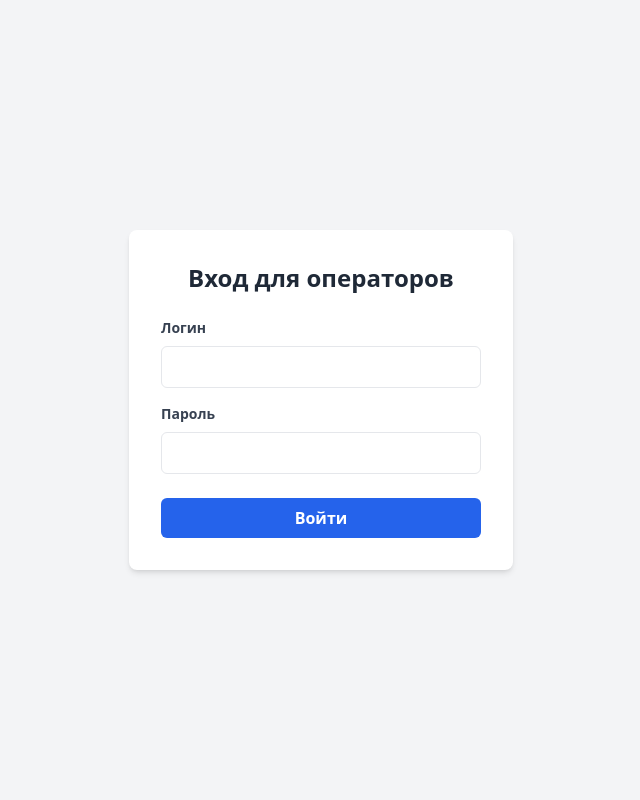
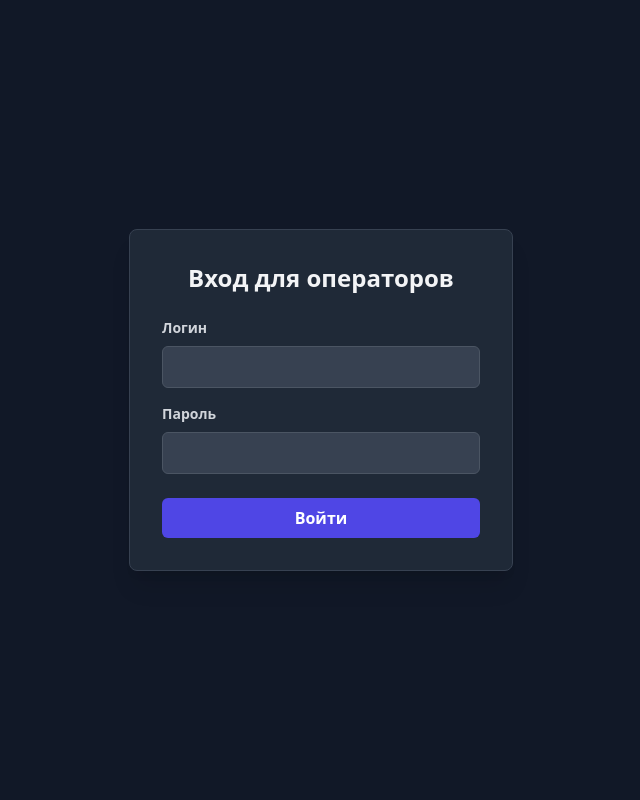
Before and after one commit to ChocoPichu/QorQan, a Flask app: page / in a window 1280 px wide. Shown: the whole page, without its empty margins (319-959 px from the left). Run offline with Flask 3, Linux system fonts and the light colour scheme; some libraries are stand-ins or nearby versions.

Commit message:
feat: dark theme for operator dashboard
- Switch from white/gray-100 to black/gray-900 background
- Dark inputs, cards, sidebar, modals, and chat bubbles
- Indigo accent instead of blue for better dark contrast
- Custom bg-gray-750 for hover states not in Tailwind defaults
- Adjusted all text colors for readability on dark surfaces

```diff
--- a/src/dashboard/static/style.css
+++ b/src/dashboard/static/style.css
@@ -1,17 +1,12 @@
-/* Custom Scrollbar for the chat area and sidebar */
-::-webkit-scrollbar {
-    width: 6px;
-}
+/* Dark theme scrollbar */
+::-webkit-scrollbar { width: 6px; }
+::-webkit-scrollbar-track { background: #1f2937; }
+::-webkit-scrollbar-thumb { background: #4b5563; border-radius: 4px; }
+::-webkit-scrollbar-thumb:hover { background: #6b7280; }
 
-::-webkit-scrollbar-track {
-    background: transparent;
-}
-
-::-webkit-scrollbar-thumb {
-    background: #cbd5e1;
-    border-radius: 4px;
-}
-
-::-webkit-scrollbar-thumb:hover {
-    background: #94a3b8;
-}
+/* Toast overrides for dark theme */
+.toast { background: #374151 !important; color: #f3f4f6 !important; }
+.toast.toast-warn { background: #92400e !important; }
+.toast.toast-info { background: #1e40af !important; }
+.toast.toast-success { background: #166534 !important; }
+.toast.toast-error { background: #991b1b !important; }
--- a/src/dashboard/templates/index.html
+++ b/src/dashboard/templates/index.html
@@ -8,22 +8,22 @@
     <script defer src="https://cdn.jsdelivr.net/npm/alpinejs@3.x.x/dist/cdn.min.js"></script>
     <link rel="stylesheet" href="/static/style.css">
 </head>
-<body class="bg-gray-100 h-screen flex overflow-hidden" x-data="operatorDashboard()">
+<body class="bg-gray-900 h-screen flex overflow-hidden" x-data="operatorDashboard()">
 
-    <div x-show="!isLoggedIn" class="fixed inset-0 bg-gray-100 z-50 flex items-center justify-center" x-cloak>
-        <div class="bg-white p-8 rounded-lg shadow-md w-96">
-            <h2 class="text-2xl font-bold text-center text-gray-800 mb-6">Вход для операторов</h2>
+    <div x-show="!isLoggedIn" class="fixed inset-0 bg-gray-900 z-50 flex items-center justify-center" x-cloak>
+        <div class="bg-gray-800 p-8 rounded-lg shadow-xl w-96 border border-gray-700">
+            <h2 class="text-2xl font-bold text-center text-gray-100 mb-6">Вход для операторов</h2>
             <form @submit.prevent="login">
                 <div class="mb-4">
-                    <label class="block text-gray-700 text-sm font-bold mb-2">Логин</label>
-                    <input x-model="loginData.username" type="text" class="w-full border rounded-md px-3 py-2 focus:ring-2 focus:ring-blue-500 outline-none" required>
+                    <label class="block text-gray-300 text-sm font-bold mb-2">Логин</label>
+                    <input x-model="loginData.username" type="text" class="w-full border border-gray-600 rounded-md px-3 py-2 bg-gray-700 text-gray-100 focus:ring-2 focus:ring-indigo-500 outline-none" required>
                 </div>
                 <div class="mb-6">
-                    <label class="block text-gray-700 text-sm font-bold mb-2">Пароль</label>
-                    <input x-model="loginData.password" type="password" class="w-full border rounded-md px-3 py-2 focus:ring-2 focus:ring-blue-500 outline-none" required>
+                    <label class="block text-gray-300 text-sm font-bold mb-2">Пароль</label>
+                    <input x-model="loginData.password" type="password" class="w-full border border-gray-600 rounded-md px-3 py-2 bg-gray-700 text-gray-100 focus:ring-2 focus:ring-indigo-500 outline-none" required>
                 </div>
-                <div x-show="loginError" class="text-red-500 text-sm mb-4 text-center" x-text="loginError"></div>
-                <button type="submit" class="w-full bg-blue-600 hover:bg-blue-700 text-white font-bold py-2 px-4 rounded-md transition-colors">
+                <div x-show="loginError" class="text-red-400 text-sm mb-4 text-center" x-text="loginError"></div>
+                <button type="submit" class="w-full bg-indigo-600 hover:bg-indigo-500 text-white font-bold py-2 px-4 rounded-md transition-colors">
                     Войти
                 </button>
             </form>
@@ -32,25 +32,25 @@
 
     <div x-show="isLoggedIn" class="w-full h-full flex" x-cloak>
 
-        <aside class="w-1/3 bg-white border-r border-gray-200 flex flex-col h-full">
+        <aside class="w-1/3 bg-gray-800 border-r border-gray-700 flex flex-col h-full">
 
-            <div class="p-4 border-b border-gray-200 bg-blue-50 text-blue-800 flex justify-between items-center">
+            <div class="p-4 border-b border-gray-700 bg-gray-750 flex justify-between items-center">
                 <div>
-                    <span class="font-bold text-lg">QorQan's Dashboard</span>
-                    <span class="block text-xs text-blue-600" x-text="'Вы вошли как: ' + operatorName"></span>
+                    <span class="font-bold text-lg text-gray-100">QorQan's Dashboard</span>
+                    <span class="block text-xs text-indigo-400" x-text="'Вы вошли как: ' + operatorName"></span>
                 </div>
-                <button @click="logout" class="text-xs bg-red-100 text-red-600 hover:bg-red-200 px-3 py-1 rounded-md transition-colors">Выйти</button>
+                <button @click="logout" class="text-xs bg-red-900/50 text-red-300 hover:bg-red-800 px-3 py-1 rounded-md transition-colors">Выйти</button>
             </div>
 
-            <div class="flex border-b border-gray-200">
+            <div class="flex border-b border-gray-700">
                 <button @click="activeTab = 'tickets'"
                         class="flex-1 py-2 text-sm font-medium transition-colors"
-                        :class="activeTab === 'tickets' ? 'text-blue-600 border-b-2 border-blue-600' : 'text-gray-500 hover:text-gray-700'">
+                        :class="activeTab === 'tickets' ? 'text-indigo-400 border-b-2 border-indigo-500' : 'text-gray-400 hover:text-gray-200'">
                     🎫 Заявки
                 </button>
                 <button @click="activeTab = 'blacklist'; fetchBlacklist()"
                         class="flex-1 py-2 text-sm font-medium transition-colors"
-                        :class="activeTab === 'blacklist' ? 'text-red-600 border-b-2 border-red-600' : 'text-gray-500 hover:text-gray-700'">
+                        :class="activeTab === 'blacklist' ? 'text-red-400 border-b-2 border-red-500' : 'text-gray-400 hover:text-gray-200'">
                     🔨 Чёрный список
                 </button>
             </div>
@@ -59,27 +59,27 @@
                 <template x-for="ticket in tickets" :key="ticket.id">
                     <div @click="selectTicket(ticket)"
                          class="p-4 rounded-lg cursor-pointer border transition-colors shadow-sm"
-                         :class="activeTicket?.id === ticket.id ? 'border-blue-500 bg-blue-50' : 'border-gray-200 hover:bg-gray-50'">
+                         :class="activeTicket?.id === ticket.id ? 'border-indigo-500 bg-gray-700' : 'border-gray-600 hover:bg-gray-750'">
 
                         <div class="flex justify-between items-start mb-2">
                             <div class="flex items-center gap-2">
-                                <span class="font-bold text-gray-800" x-text="ticket.full_name"></span>
+                                <span class="font-bold text-gray-100" x-text="ticket.full_name"></span>
                                 <span x-show="ticket.has_unread"
                                       class="inline-block w-2.5 h-2.5 rounded-full bg-red-500 unread-pulse"
                                       title="Новое сообщение!"></span>
                             </div>
                             <span class="text-xs px-2 py-1 rounded-full text-white"
-                                  :class="{ 'bg-red-500': ticket.urgency === 'danger', 'bg-green-500': ticket.urgency === 'safe', 'bg-yellow-500': ticket.urgency === 'notsure' }"
+                                  :class="{ 'bg-red-600': ticket.urgency === 'danger', 'bg-green-600': ticket.urgency === 'safe', 'bg-yellow-600': ticket.urgency === 'notsure' }"
                                   x-text="ticket.urgency === 'danger' ? 'ОПАСНО' : (ticket.urgency === 'safe' ? 'В БЕЗОПАСНОСТИ' : 'НЕ УВЕРЕН')"></span>
                         </div>
 
-                        <div class="flex justify-between text-sm text-gray-500">
+                        <div class="flex justify-between text-sm text-gray-400">
                             <span x-text="'Статус: ' + (ticket.status === 'waiting' ? 'В очереди' : 'Активен')"></span>
                             <span x-text="new Date(ticket.created_at).toLocaleTimeString()"></span>
                         </div>
 
                         <template x-if="ticket.status === 'waiting'">
-                            <button @click.stop="acceptTicket(ticket.id)" class="mt-3 w-full bg-blue-600 hover:bg-blue-700 text-white py-1.5 rounded-md text-sm font-medium transition-colors">
+                            <button @click.stop="acceptTicket(ticket.id)" class="mt-3 w-full bg-indigo-600 hover:bg-indigo-500 text-white py-1.5 rounded-md text-sm font-medium transition-colors">
                                 Принять чат
                             </button>
                         </template>
@@ -89,49 +89,49 @@
             </div>
 
             <div x-show="activeTab === 'blacklist'" class="flex-1 overflow-y-auto p-4 space-y-3">
-                <div x-show="blacklist.length === 0" class="text-center text-gray-400 mt-10 text-sm">
+                <div x-show="blacklist.length === 0" class="text-center text-gray-500 mt-10 text-sm">
                     🎉 Заблокированных пользователей нет!
                 </div>
                 <template x-for="user in blacklist" :key="user.telegram_id">
-                    <div class="p-3 rounded-lg border border-red-200 bg-red-50 shadow-sm">
+                    <div class="p-3 rounded-lg border border-red-900 bg-red-900/20 shadow-sm">
                         <div class="flex justify-between items-start">
                             <div>
-                                <p class="font-bold text-gray-800 text-sm" x-text="user.full_name"></p>
-                                <p class="text-xs text-gray-500" x-text="user.username"></p>
+                                <p class="font-bold text-gray-100 text-sm" x-text="user.full_name"></p>
+                                <p class="text-xs text-gray-400" x-text="user.username"></p>
                             </div>
                             <button @click="unbanUser(user.telegram_id)"
-                                    class="text-xs bg-green-100 text-green-700 hover:bg-green-200 px-2 py-1 rounded transition-colors">
+                                    class="text-xs bg-green-900/50 text-green-300 hover:bg-green-800 px-2 py-1 rounded transition-colors">
                                 ✅ Разблокировать
                             </button>
                         </div>
-                        <p class="text-xs text-red-600 mt-1" x-text="'Причина: ' + user.reason"></p>
-                        <p class="text-xs text-gray-400 mt-0.5" x-text="'Забанил: ' + user.banned_by + ' · ' + new Date(user.banned_at).toLocaleDateString()"></p>
+                        <p class="text-xs text-red-400 mt-1" x-text="'Причина: ' + user.reason"></p>
+                        <p class="text-xs text-gray-500 mt-0.5" x-text="'Забанил: ' + user.banned_by + ' · ' + new Date(user.banned_at).toLocaleDateString()"></p>
                     </div>
                 </template>
             </div>
 
         </aside>
 
-        <main class="w-2/3 flex flex-col h-full bg-gray-50">
-            <div x-show="!activeTicket" class="flex-1 flex items-center justify-center text-gray-400">
+        <main class="w-2/3 flex flex-col h-full bg-gray-900">
+            <div x-show="!activeTicket" class="flex-1 flex items-center justify-center text-gray-500">
                 <p>Выберите заявку, чтобы просмотреть чат.</p>
             </div>
 
             <template x-if="activeTicket">
                 <div class="flex-1 flex flex-col h-full">
-                    <header class="p-4 bg-white border-b border-gray-200 flex justify-between items-center shadow-sm">
+                    <header class="p-4 bg-gray-800 border-b border-gray-700 flex justify-between items-center shadow-sm">
                         <div>
-                            <h2 class="font-bold text-lg text-gray-800" x-text="'Чат с ' + activeTicket.full_name"></h2>
-                            <p class="text-sm text-gray-500" x-text="activeTicket.username"></p>
+                            <h2 class="font-bold text-lg text-gray-100" x-text="'Чат с ' + activeTicket.full_name"></h2>
+                            <p class="text-sm text-gray-400" x-text="activeTicket.username"></p>
                         </div>
                         <div class="flex gap-2">
                             <template x-if="activeTicket.status === 'active'">
                                 <button @click="openBanModal()"
-                                        class="px-4 py-2 bg-orange-100 text-orange-700 hover:bg-orange-200 rounded-md font-medium text-sm transition-colors">
-                                    🔨 Заблокировать
+                                        class="px-4 py-2 bg-orange-900/50 text-orange-300 hover:bg-orange-800 rounded-md font-medium text-sm transition-colors">
+                                    🔴 Заблокировать
                                 </button>
                             </template>
-                            <button @click="closeTicket(activeTicket.id)" class="px-4 py-2 bg-red-100 text-red-700 hover:bg-red-200 rounded-md font-medium text-sm transition-colors">
+                            <button @click="closeTicket(activeTicket.id)" class="px-4 py-2 bg-red-900/50 text-red-300 hover:bg-red-800 rounded-md font-medium text-sm transition-colors">
                                 Завершить сессию
                             </button>
                         </div>
@@ -140,7 +140,7 @@
                     <div class="flex-1 overflow-y-auto p-4 space-y-4" id="chat-container">
                         <template x-for="msg in messages" :key="msg.id">
                             <div class="flex" :class="msg.sender_type === 'operator' ? 'justify-end' : 'justify-start'">
-                                <div class="max-w-[70%] rounded-lg px-4 py-2" :class="msg.sender_type === 'operator' ? 'bg-blue-600 text-white rounded-br-none' : 'bg-gray-200 text-gray-800 rounded-bl-none'">
+                                <div class="max-w-[70%] rounded-lg px-4 py-2" :class="msg.sender_type === 'operator' ? 'bg-indigo-600 text-white rounded-br-none' : 'bg-gray-700 text-gray-100 rounded-bl-none'">
                                     <p x-text="msg.text" class="break-words"></p>
                                     <template x-if="msg.photo_id"><span class="text-xs italic opacity-75 mt-1 block">[Фото]</span></template>
                                     <span class="text-[10px] opacity-70 block mt-1 text-right" x-text="new Date(msg.timestamp).toLocaleTimeString()"></span>
@@ -149,14 +149,14 @@
                         </template>
                     </div>
 
-                    <div class="p-4 bg-white border-t border-gray-200" x-show="activeTicket.status === 'active'">
+                    <div class="p-4 bg-gray-800 border-t border-gray-700" x-show="activeTicket.status === 'active'">
                         <form @submit.prevent="sendMessage" class="flex gap-2">
-                            <input type="text" x-model="newMessage" placeholder="Введите сообщение..." class="flex-1 border border-gray-300 rounded-md px-4 py-2 outline-none focus:ring-2 focus:ring-blue-500" autocomplete="off">
-                            <button type="submit" class="bg-blue-600 hover:bg-blue-700 text-white px-6 py-2 rounded-md font-medium transition-colors" :disabled="!newMessage.trim()">Отправить</button>
+                            <input type="text" x-model="newMessage" placeholder="Введите сообщение..." class="flex-1 border border-gray-600 rounded-md px-4 py-2 bg-gray-700 text-gray-100 outline-none focus:ring-2 focus:ring-indigo-500" autocomplete="off">
+                            <button type="submit" class="bg-indigo-600 hover:bg-indigo-500 text-white px-6 py-2 rounded-md font-medium transition-colors" :disabled="!newMessage.trim()">Отправить</button>
                         </form>
                     </div>
 
-                    <div class="p-4 bg-yellow-50 border-t border-yellow-200 text-center text-yellow-700 text-sm" x-show="activeTicket.status === 'waiting'">
+                    <div class="p-4 bg-yellow-900/30 border-t border-yellow-800 text-center text-yellow-300 text-sm" x-show="activeTicket.status === 'waiting'">
                         Вы должны принять эту заявку, прежде чем сможете отправлять сообщения.
                     </div>
                 </div>
@@ -165,23 +165,23 @@
     </div>
 
     <div x-show="banModal.open"
-         class="fixed inset-0 z-50 flex items-center justify-center bg-black/50"
+         class="fixed inset-0 z-50 flex items-center justify-center bg-black/70"
          x-cloak>
-        <div class="bg-white rounded-xl shadow-2xl p-6 w-full max-w-md mx-4">
-            <h3 class="text-lg font-bold text-gray-800 mb-1">🔨 Блокировка пользователя</h3>
-            <p class="text-sm text-gray-500 mb-4" x-text="'Вы собираетесь заблокировать: ' + (activeTicket?.full_name || '')"></p>
-            <label class="block text-sm font-medium text-gray-700 mb-1">Причина (необязательно)</label>
+        <div class="bg-gray-800 rounded-xl shadow-2xl p-6 w-full max-w-md mx-4 border border-gray-700">
+            <h3 class="text-lg font-bold text-gray-100 mb-1">Блокировка пользователя</h3>
+            <p class="text-sm text-gray-400 mb-4" x-text="'Вы собираетесь заблокировать: ' + (activeTicket?.full_name || '')"></p>
+            <label class="block text-sm font-medium text-gray-300 mb-1">Причина (необязательно)</label>
             <textarea x-model="banModal.reason"
                       rows="3"
                       placeholder="например: спам, агрессия, троллинг..."
-                      class="w-full border border-gray-300 rounded-md px-3 py-2 outline-none focus:ring-2 focus:ring-orange-400 text-sm resize-none mb-4"></textarea>
+                      class="w-full border border-gray-600 rounded-md px-3 py-2 bg-gray-700 text-gray-100 outline-none focus:ring-2 focus:ring-orange-500 text-sm resize-none mb-4"></textarea>
             <div class="flex gap-3 justify-end">
                 <button @click="banModal.open = false"
-                        class="px-4 py-2 text-sm rounded-md border border-gray-300 hover:bg-gray-50 transition-colors">
+                        class="px-4 py-2 text-sm rounded-md border border-gray-600 text-gray-300 hover:bg-gray-700 transition-colors">
                     Отмена
                 </button>
                 <button @click="confirmBan()"
-                        class="px-4 py-2 text-sm bg-red-600 hover:bg-red-700 text-white rounded-md font-medium transition-colors">
+                        class="px-4 py-2 text-sm bg-red-700 hover:bg-red-600 text-white rounded-md font-medium transition-colors">
                     🔨 Подтвердить бан
                 </button>
             </div>
@@ -189,7 +189,6 @@
     </div>
 
     <style>
-        /* CSS stays the same as it's non-visual logic/animation */
         [x-cloak] { display: none !important; }
         @keyframes unread-ping {
             0%, 100% { transform: scale(1); opacity: 1; }
@@ -209,11 +208,9 @@
         }
         .toast {
             pointer-events: auto;
-            background: #1e293b;
-            color: #f1f5f9;
             padding: 0.75rem 1.25rem;
             border-radius: 0.5rem;
-            box-shadow: 0 4px 20px rgba(0,0,0,0.35);
+            box-shadow: 0 4px 20px rgba(0,0,0,0.5);
             font-size: 0.875rem;
             font-weight: 500;
             display: flex;
@@ -222,14 +219,14 @@
             animation: toast-in 0.3s ease;
             max-width: 320px;
         }
-        .toast.toast-warn { background: #b45309; }
-        .toast.toast-info { background: #1d4ed8; }
-        .toast.toast-success { background: #15803d; }
-        .toast.toast-error { background: #991b1b; }
         @keyframes toast-in {
             from { opacity: 0; transform: translateY(12px); }
             to   { opacity: 1; transform: translateY(0); }
         }
+
+        /* Tailwind doesn't include bg-gray-750 by default */
+        .bg-gray-750 { background-color: #2d3748; }
+        .hover\:bg-gray-750:hover { background-color: #2d3748; }
     </style>
 
     <div id="toast-container"></div>
```
